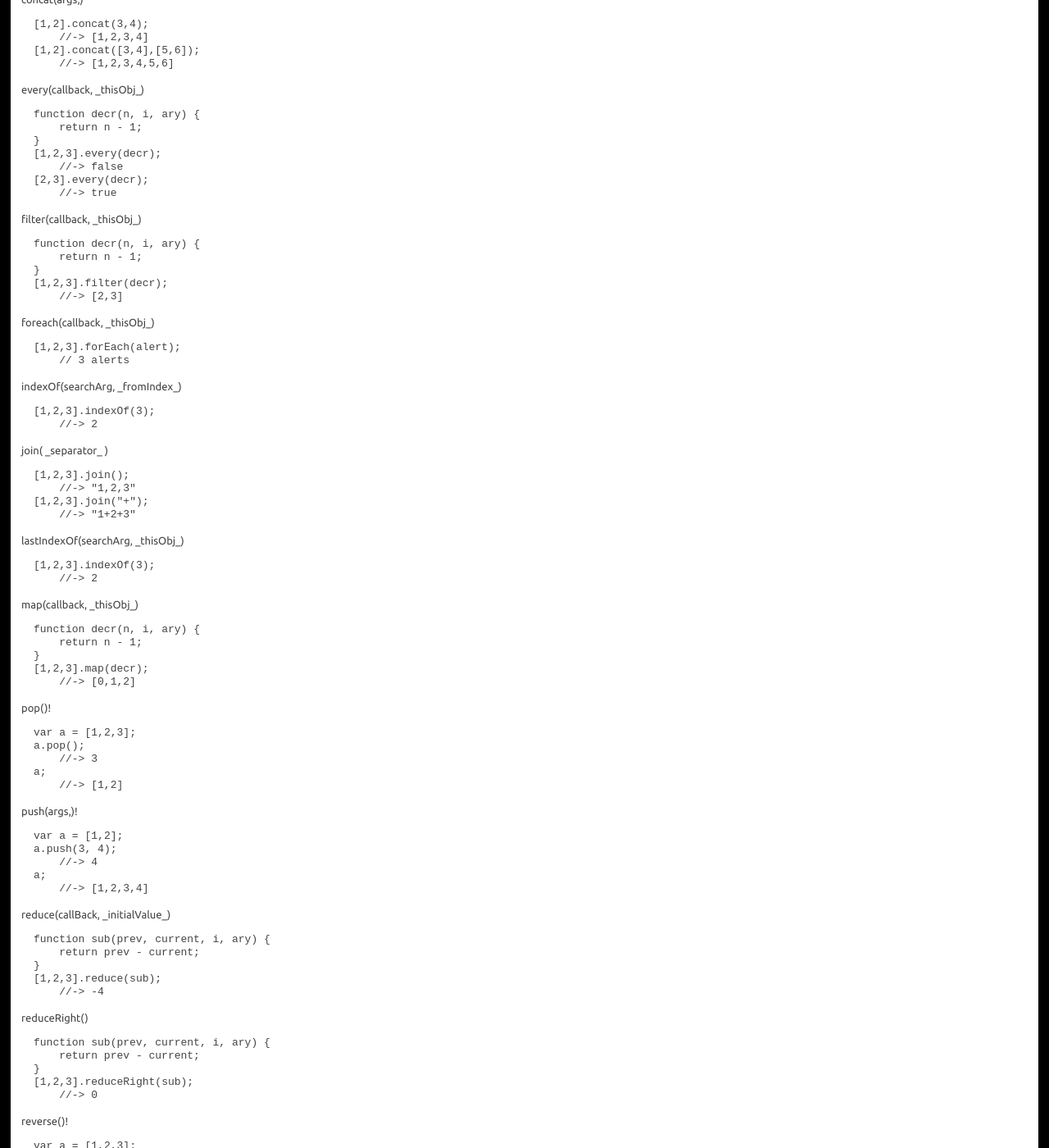
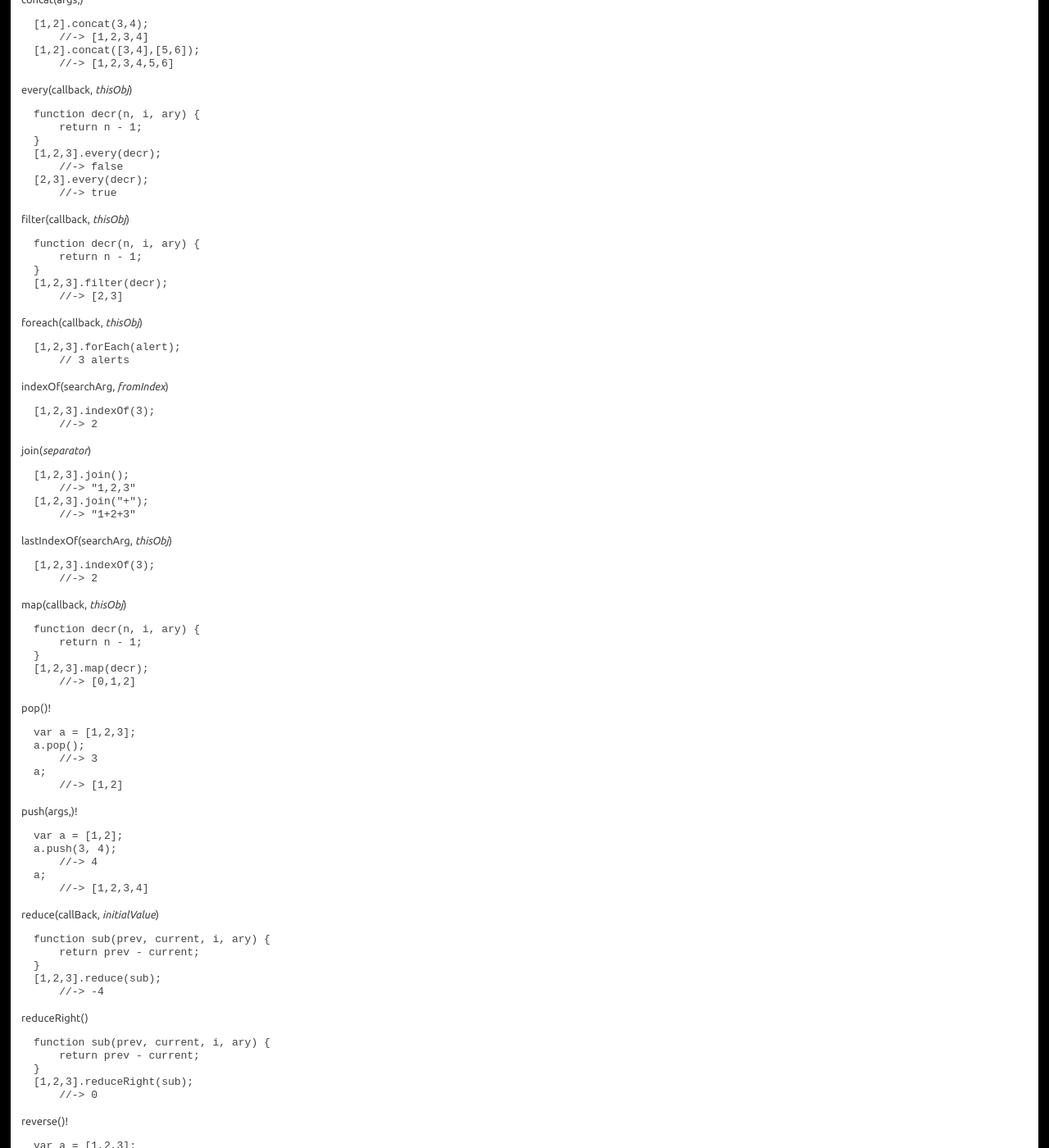
Before and after one commit to kaleb/kaleb.github.com, a Jekyll site: the page built from comp/lang/javascript/_posts/2011-05-23-Array-Cheat-Sheet.md, in a window 1280 px wide and 1400 px high, scrolled down 273 px. Shown: the whole window at 82% size. Built offline with Jekyll 4.4.1, drawn with Linux system fonts in a browser that asks for light colours; some of the changed text lies outside the part shown.

```diff
--- a/comp/lang/javascript/_posts/2011-05-23-Array-Cheat-Sheet.md
+++ b/comp/lang/javascript/_posts/2011-05-23-Array-Cheat-Sheet.md
@@ -35,7 +35,7 @@ Instance Methods
     //-> [1,2,3,4,5,6]
 {% endhighlight %}
 </dt>
-<dd>every(callback, _thisObj_)</dd>
+<dd>every(callback, <em>thisObj</em>)</dd>
 <dt>
 {% highlight js %}
 function decr(n, i, ary) {
@@ -47,7 +47,7 @@ function decr(n, i, ary) {
     //-> true
 {% endhighlight %}
 </dt>
-<dd>filter(callback, _thisObj_)</dd>
+<dd>filter(callback, <em>thisObj</em>)</dd>
 <dt>
 {% highlight js %}
 function decr(n, i, ary) {
@@ -57,21 +57,21 @@ function decr(n, i, ary) {
     //-> [2,3]
 {% endhighlight %}
 </dt>
-<dd>foreach(callback, _thisObj_)</dd>
+<dd>foreach(callback, <em>thisObj</em>)</dd>
 <dt>
 {% highlight js %}
 [1,2,3].forEach(alert);
     // 3 alerts
 {% endhighlight %}
 </dt>
-<dd>indexOf(searchArg, _fromIndex_)</dd>
+<dd>indexOf(searchArg, <em>fromIndex</em>)</dd>
 <dt>
 {% highlight js %}
 [1,2,3].indexOf(3);
     //-> 2
 {% endhighlight %}
 </dt>
-<dd>join( _separator_ )</dd>
+<dd>join(<em>separator</em>)</dd>
 <dt>
 {% highlight js %}
 [1,2,3].join();
@@ -80,14 +80,14 @@ function decr(n, i, ary) {
     //-> "1+2+3"
 {% endhighlight %}
 </dt>
-<dd>lastIndexOf(searchArg, _thisObj_)</dd>
+<dd>lastIndexOf(searchArg, <em>thisObj</em>)</dd>
 <dt>
 {% highlight js %}
 [1,2,3].indexOf(3);
     //-> 2
 {% endhighlight %}
 </dt>
-<dd>map(callback, _thisObj_)</dd>
+<dd>map(callback, <em>thisObj</em>)</dd>
 <dt>
 {% highlight js %}
 function decr(n, i, ary) {
@@ -117,7 +117,7 @@ a;
     //-> [1,2,3,4]
 {% endhighlight %}
 </dt>
-<dd>reduce(callBack, _initialValue_)</dd>
+<dd>reduce(callBack, <em>initialValue</em>)</dd>
 <dt>
 {% highlight js %}
 function sub(prev, current, i, ary) {
@@ -155,14 +155,14 @@ a;
     //-> [2,3]
 {% endhighlight %}
 </dt>
-<dd>slice(begin, _end_)</dd>
+<dd>slice(begin, <em>end</em>)</dd>
 <dt>
 {% highlight js %}
 [1,2,3].slice(1,2);
     //-> [2]
 {% endhighlight %}
 </dt>
-<dd>some(callback, _thisObj_)</dd>
+<dd>some(callback, <em>thisObj</em>)</dd>
 <dt>
 {% highlight js %}
 [1,2,3].some(function (n, i, ary) {
@@ -171,7 +171,7 @@ a;
     //-> true
 {% endhighlight %}
 </dt>
-<dd>sort( _compareFunction_ )!</dd>
+<dd>sort( <em>compareFunction</em> )!</dd>
 <dt>
 {% highlight js %}
 var a = [2,3,1];
@@ -185,7 +185,7 @@ function longer(a, b) {
     //-> ["cat","beaver","aardvark"]
 {% endhighlight %}
 </dt>
-<dd>splice(index, howMany, _args_,)!</dd>
+<dd>splice(index, howMany, <em>args</em>,)!</dd>
 <dt>
 {% highlight js %}
 var a = [1,2,3];
```
